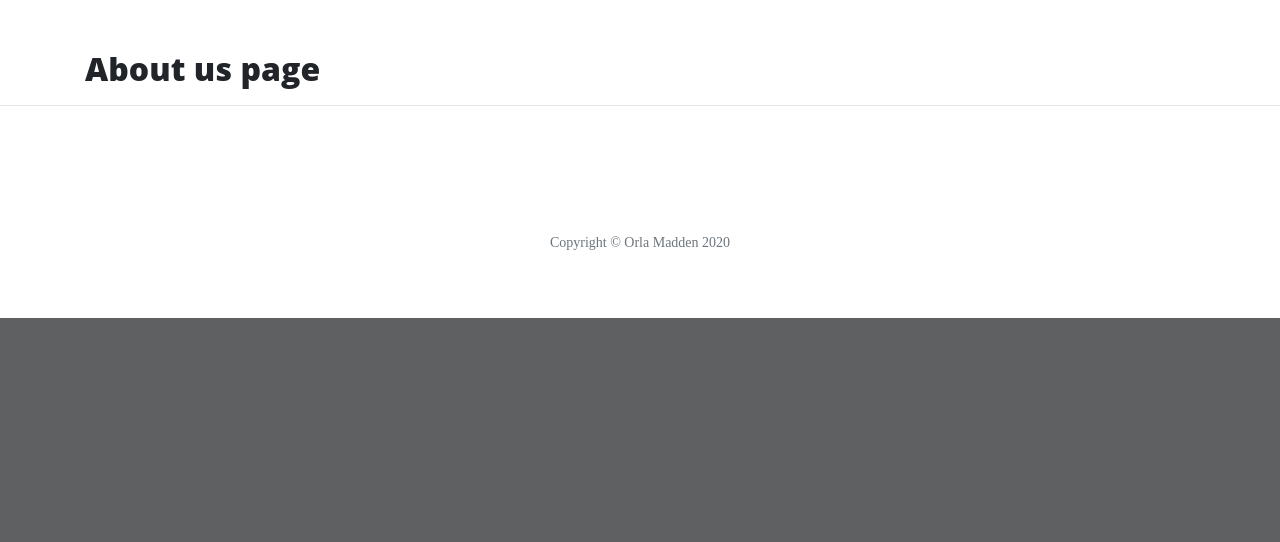
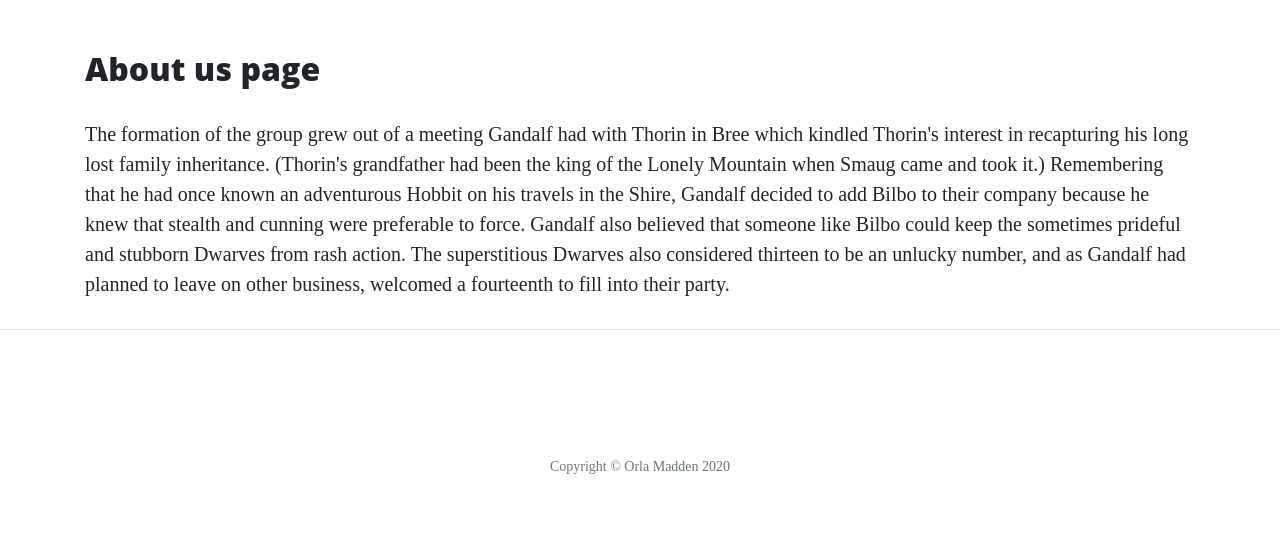
Before and after one commit to orlamadden/flask-framework, a Flask app: page /about in a window 1280 px wide. Shown: the part 628-1170 px from the top of the page. Before the commit the page ends 946 px from the top, so only its background shows below. Run offline with Flask 2, Linux system fonts and the light colour scheme; some libraries are stand-ins or nearby versions.

Commit message:
Added about us paragraph

```diff
--- a/templates/about.html
+++ b/templates/about.html
@@ -1,5 +1,6 @@
 {% extends 'base.html' %}
 {% block content %}
 <h2> About us page</h2>
+<p>The formation of the group grew out of a meeting Gandalf had with Thorin in Bree which kindled Thorin's interest in recapturing his long lost family inheritance. (Thorin's grandfather had been the king of the Lonely Mountain when Smaug came and took it.) Remembering that he had once known an adventurous Hobbit on his travels in the Shire, Gandalf decided to add Bilbo to their company because he knew that stealth and cunning were preferable to force. Gandalf also believed that someone like Bilbo could keep the sometimes prideful and stubborn Dwarves from rash action. The superstitious Dwarves also considered thirteen to be an unlucky number, and as Gandalf had planned to leave on other business, welcomed a fourteenth to fill into their party.</p>
 
 {% endblock %}
```
